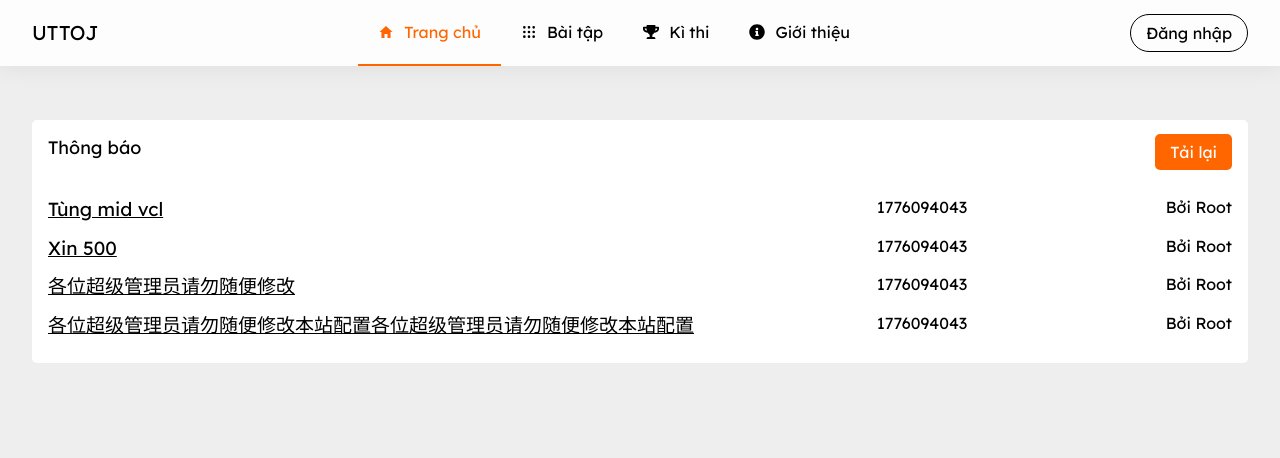
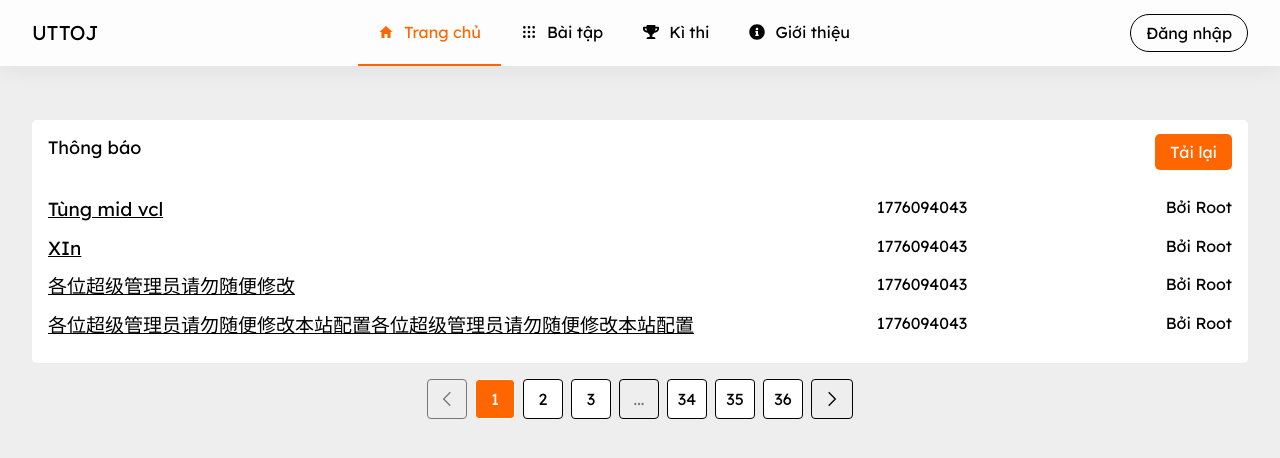
Before and after one commit to duy2kzcuber/Online-judge-fe, a Next.js app: page / in a window 1280 px wide. Shown: the top 458 px of the page. Built offline with nearby package versions, Linux system fonts and the light colour scheme.

Commit message:
done UI pagination

```diff
--- a/src/app/(pages)/(home)/page.tsx
+++ b/src/app/(pages)/(home)/page.tsx
@@ -1,3 +1,4 @@
+import { Pagination } from "@/app/components/Pagination/Pagination"
 import Link from "next/link"
 
 export default function Home() {
@@ -10,7 +11,7 @@ export default function Home() {
       "userFullName": "Root"
     },
     {
-      "title": "Xin 500",
+      "title": "XIn",
       "link": "#",
       "createdDate": "1776094043", //dạng UNIX
       "modifiedDate": "1776094043",
@@ -32,6 +33,12 @@ export default function Home() {
     }
   ]
 
+  const pagination = {
+    page: 2,
+    pageSize: 10,
+    totalPages: 36,
+    totalItems: 360
+  }
   return (
     <>
       <div className="container pt-[120px]">
@@ -64,6 +71,8 @@ export default function Home() {
             }
           </div>
         </div>
+        {/* Paginition */}
+        <Pagination pagination={pagination}/>
       </div>
     </>
   )
--- /dev/null
+++ b/src/app/components/Pagination/Pagination.tsx
@@ -0,0 +1,98 @@
+"use client"
+
+import { useSearchParams } from "next/navigation";
+import { useRouter } from "next/navigation";
+import { useState } from "react";
+import { GrNext, GrPrevious } from "react-icons/gr";
+
+interface Pagination {
+  page: number;
+  pageSize: number;
+  totalPages: number;
+  totalItems: number;
+}
+export const Pagination = (props: {
+  pagination: Pagination
+}) => {
+  const router = useRouter();
+  const param = useSearchParams();
+  const { pagination } = props;
+  const { page, pageSize, totalPages } = pagination;
+  const [currentPage, setCurrentPage] = useState<number>(parseInt(`${param.get("page")}`) || 1);
+
+
+  const handleEnterKeyDownOnInput = (event: React.KeyboardEvent<HTMLInputElement>) => {
+    const value = parseInt(`${event.currentTarget.value}`) || 1;
+
+    if (event.key === "Enter" && value > 0 && value < totalPages) {
+      handlePageChange(value);
+    }
+  }
+  const handlePageChange = (pageNumber: number) => {
+    setCurrentPage(pageNumber);
+    router.push(`?page=${pageNumber}`);
+  }
+  const getPagination = (currentPage: number, totalPages: number) => {
+    const pages = [];
+
+    for (let i = 1; i <= totalPages; i++) {
+      if (
+        i <= 3 || // đầu
+        i > totalPages - 3 || // cuối
+        Math.abs(i - currentPage) <= 1 // xung quanh current
+      ) {
+        pages.push(i);
+      } else {
+        if (pages[pages.length - 1] !== "...") {
+          pages.push("...");
+        }
+      }
+    }
+
+    return pages;
+  };
+  const pages = getPagination(currentPage, totalPages);
+
+  return (
+    <div className="flex gap-2 items-center justify-center mt-4">
+      {/* Previous */}
+      <button
+        disabled={currentPage === 1}
+        onClick={() => handlePageChange(currentPage - 1)}
+        className=" w-10 h-10 border rounded disabled:opacity-50 hover:bg-oj-orange hover:text-white"
+      >
+        <GrPrevious className="justify-self-center-safe"/>
+      </button>
+
+      {/* Page numbers */}
+        {pages.map((page, index) =>
+          page === "..." ? (
+            <input key={index} type="number" min={0} max={totalPages} maxLength={totalPages} className=" text-center px-2 w-10 h-10 border rounded placeholder:text-center [appearance:textfield] [&::-webkit-outer-spin-button]:appearance-none [&::-webkit-inner-spin-button]:appearance-none" placeholder="..."
+              onKeyDown={(event) => handleEnterKeyDownOnInput(event)}
+            >
+            </input>
+          ) : (
+            <button
+              key={index}
+              onClick={() => handlePageChange(page)}
+              className={`w-10 h-10 border rounded hover:bg-oj-orange hover:text-white ${currentPage === page
+                ? "bg-oj-orange text-white"
+                : "bg-white"
+                }`}
+            >
+              {page}
+            </button>
+          )
+        )}
+
+      {/* Next */}
+      <button
+        disabled={currentPage === totalPages}
+        onClick={() => handlePageChange(currentPage + 1)}
+        className="h-10 px-3 py-1 border rounded disabled:opacity-50 hover:bg-oj-orange hover:text-white"
+      >
+        <GrNext />
+      </button>
+    </div>
+  );
+}
```
